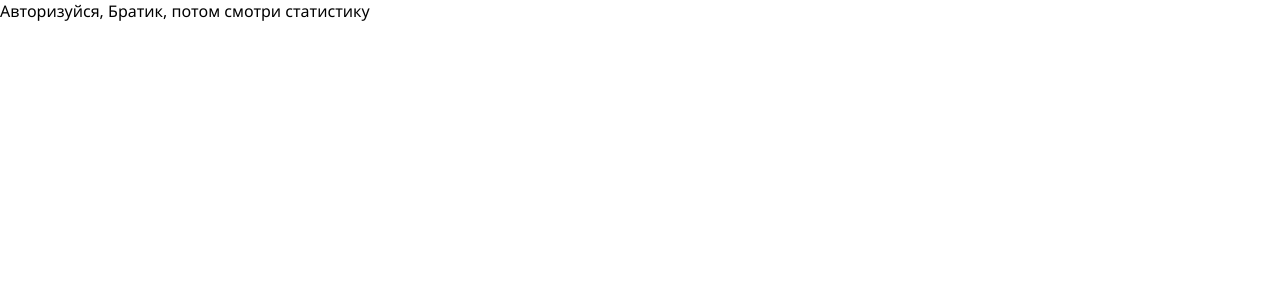
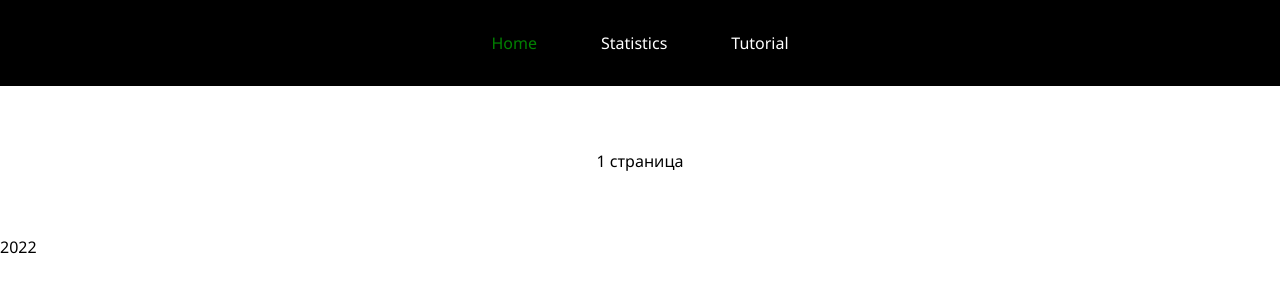
Before and after one commit to KZhukow/rslang, a React (Create React App) app: page / in a window 1280 px wide. Shown: the top 300 px of the page. Built offline with nearby package versions, Linux system fonts and the light colour scheme; no server answers.

Commit message:
feat: add exsample routes

```diff
--- a/package.json
+++ b/package.json
@@ -12,6 +12,7 @@
     "@types/react-dom": "^18.0.6",
     "react": "^18.2.0",
     "react-dom": "^18.2.0",
+    "react-router-dom": "^6.3.0",
     "react-scripts": "5.0.1",
     "recharts": "^2.1.13",
     "typescript": "^4.7.4",
--- a/src/components/app/App.tsx
+++ b/src/components/app/App.tsx
@@ -1,8 +1,20 @@
+import { Routes, Route } from 'react-router-dom';
+import Layout from '../global-componetns/layout';
+import AppMain from '../pages/main/main';
+import Notfoundpage from '../pages/notFoundPage';
 import AppStatistics from '../pages/statistics/AppStatistics';
+import AppTutorial from '../pages/tutorial/tutorial';
 
 function App() {
   return (
-    <AppStatistics />
+    <Routes>
+      <Route path="/" element={<Layout />}>
+        <Route index element={<AppMain />} />
+        <Route path="statistics" element={<AppStatistics />} />
+        <Route path="tutorial" element={<AppTutorial />} />
+        <Route path="*" element={<Notfoundpage />} />
+      </Route>
+    </Routes>
   );
 }
 export default App;
--- /dev/null
+++ b/src/components/global-componetns/layout.tsx
@@ -0,0 +1,15 @@
+import { NavLink, Outlet } from 'react-router-dom';
+
+export default function Layout() {
+  return (
+    <>
+      <header>
+        <NavLink to="/"> Home</NavLink>
+        <NavLink to="/statistics"> Statistics</NavLink>
+        <NavLink to="/tutorial"> Tutorial</NavLink>
+      </header>
+      <Outlet />
+      <footer> 2022 </footer>
+    </>
+  );
+}
--- a/src/components/pages/main/main.tsx
+++ b/src/components/pages/main/main.tsx
@@ -1,4 +1,7 @@
-// Файл для экспорта контента главной страницы
-// Можно переименовать
-// Всё что касается только главной страницы будет в этой папке\файле
-export {};
+export default function AppMain() {
+  return (
+    <div className="pages">
+      <p> 1 страница </p>
+    </div>
+  );
+}
--- /dev/null
+++ b/src/components/pages/notFoundPage.tsx
@@ -0,0 +1,11 @@
+import { Link } from 'react-router-dom';
+
+export default function Notfoundpage() {
+  return (
+    <div className="pages">
+      this page doesnt exit. Go
+      {' '}
+      <Link to="/"> home </Link>
+    </div>
+  );
+}
--- a/src/components/pages/statistics/AppStatistics.tsx
+++ b/src/components/pages/statistics/AppStatistics.tsx
@@ -10,12 +10,10 @@ export default function AppStatistics() {
   const authrize = localStorage.getItem('userData');
   // eslint-disable-next-line no-console
   return (
-    <div className="wrapper">
-      <header className="header" />
+    <>
       {statisticsOfUser && <Authorize statisticsOfUser={statisticsOfUser} />}
       {' '}
       {!authrize && <NotAuthorize />}
-      <footer className="footer" />
-    </div>
+    </>
   );
 }
--- a/src/components/pages/tutorial/tutorial.tsx
+++ b/src/components/pages/tutorial/tutorial.tsx
@@ -1,4 +1,7 @@
-// Файл для экспорта контента страницы учебника
-// Можно переименовать
-// Всё что касается только страницы учебника будет в этой папке\файле
-export {};
+export default function AppTutorial() {
+  return (
+    <div className="pages">
+      <p> 2 страница </p>
+    </div>
+  );
+}
--- a/src/index.css
+++ b/src/index.css
@@ -7,4 +7,28 @@
     'Ubuntu', 'Cantarell', 'Fira Sans', 'Droid Sans', 'Helvetica Neue',
     sans-serif;
 }
+#root{
+  display: flex;
+  flex-direction: column;
+}
+header {
+  display: flex;
+  background: black;
+  justify-content: center;
+
+}
+header * {
+  color: white;
+  padding: 2rem;
+}
+.pages {
+  display: flex;
+  justify-content: center;
+  align-items: center;
+  padding: 4rem;
+}
+.active {
+  color: green;
+  cursor: default;
+}
 @import './components/pages/statistics/mainStatistics.css';
--- a/src/index.tsx
+++ b/src/index.tsx
@@ -1,8 +1,13 @@
 import ReactDOM from 'react-dom/client';
 import './index.css';
+import { BrowserRouter } from 'react-router-dom';
 import App from './components/app/App';
 
 const root = ReactDOM.createRoot(
   document.getElementById('root') as HTMLElement,
 );
-root.render(<App />);
+root.render(
+  <BrowserRouter>
+    <App />
+  </BrowserRouter>,
+);
```
Also changed, not shown: .eslintrc.json, src/components/pages/some-info-2.txt (added), 1 other file (tests, documents, lock files or other folders).
